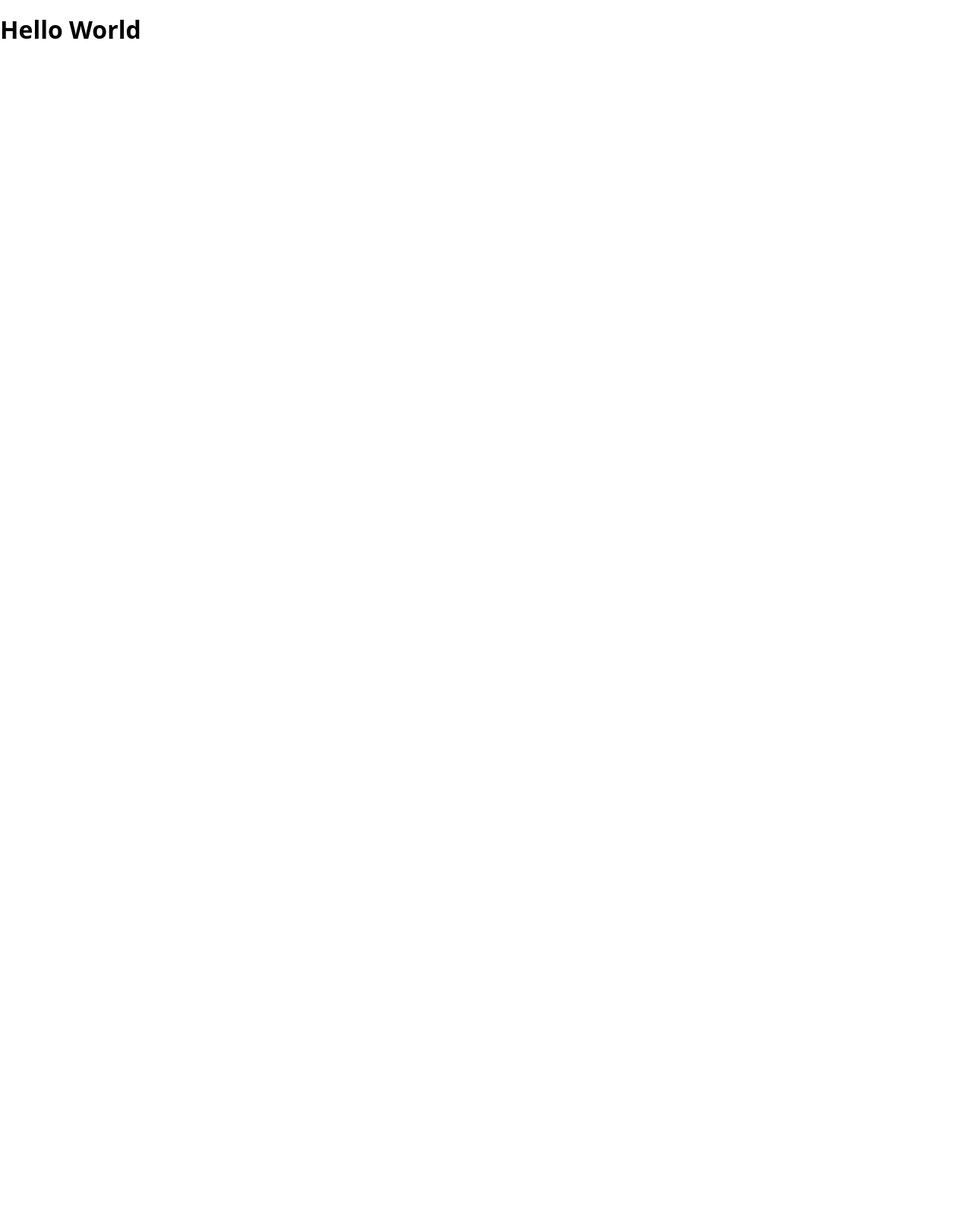
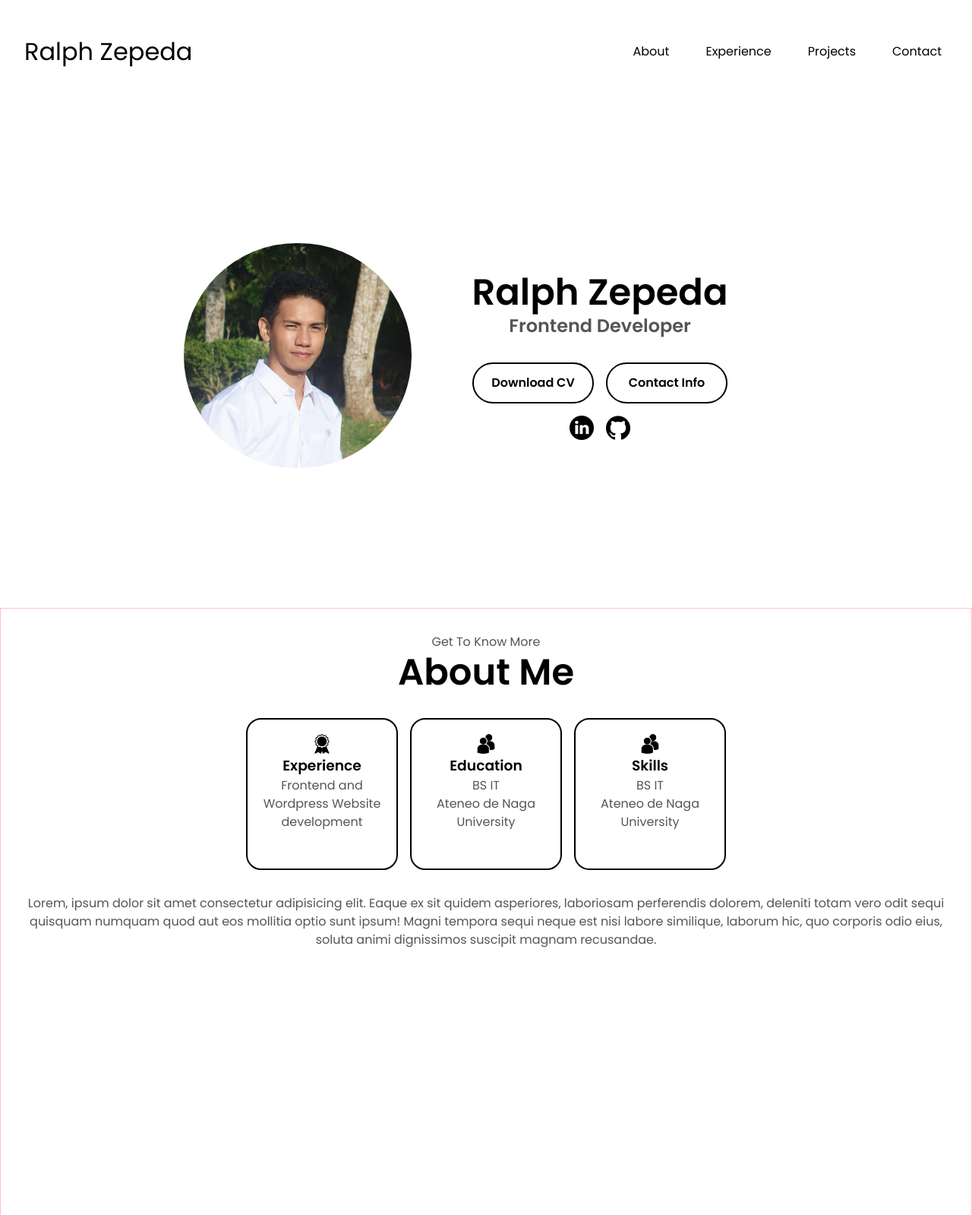
Before and after one commit to r-zepeda/portfolio, a website built with Vite: page index.html in a window 1280 px wide. Shown: the top 1599 px of the page at 76% size. Before the commit the page ends 800 px from the top, so only its background shows below. Built offline with nearby package versions, Linux system fonts and the light colour scheme.

Commit message:
Index, Added Multiple Css

```diff
--- a/index.html
+++ b/index.html
@@ -4,13 +4,110 @@
     <meta charset="UTF-8" />
     <link rel="icon" type="image/svg+xml" href="/vite.svg" />
     <meta name="viewport" content="width=device-width, initial-scale=1.0" />
+    <link rel="preconnect" href="https://fonts.googleapis.com">
+    <link rel="preconnect" href="https://fonts.gstatic.com" crossorigin>
+    <link href="https://fonts.googleapis.com/css2?family=Poppins:wght@300;400;500;600&display=swap" rel="stylesheet">
     <title>Ralph's Portfolio</title>
   </head>
   <body>
     <div id="app"></div>
-    <header>
-      <h1>Hello World</h1>
-    </header>
+    <nav id="desktop-nav">
+      <div class="nav-logo">Ralph Zepeda</div>
+      <div>
+        <ul class="nav-links">
+          <li><a href="#about" class="" id="">About</a></li>
+          <li><a href="#experience" class="" id="">Experience</a></li>
+          <li><a href="#projects" class="" id="">Projects</a></li>
+          <li><a href="#contact" class="" id="">Contact</a></li>
+        </ul>
+      </div>
+    </nav>
+
+    <nav id="mobile-nav">
+      <div class="nav-logo">Ralph Zepeda</div>
+      <div class="hamburger-menu">
+        <div class="hamburger-icon" onclick="toggleMenu()">
+          <span></span>
+          <span></span>
+          <span></span>
+        </div>
+        <div class="menu-links">
+          <li><a href="#about" class="" id="" onclick="toggleMenu()">About</a></li>
+          <li><a href="#experience" class="" id="" onclick="toggleMenu()">Experience</a></li>
+          <li><a href="#projects" class="" id="" onclick="toggleMenu()">Projects</a></li>
+          <li><a href="#contact" class="" id="" onclick="toggleMenu()">Contact</a></li>
+        </div>
+      </div>
+    </nav>
+
+
+    <section id="hero" class="hero-container">
+      <div class="picture-container">
+        <img src="./public/assets/images/profile.png" alt="Ralph's Profile Picture">
+      </div>
+      <div class="hero-details">
+        <h1 class="hero-name">Ralph Zepeda</h1>
+        <p class="hero-intro-2">Frontend Developer</p>
+        <div class="btn-container">
+          <button class="btn" onclick="window.open('./public/assets/files/cv.pdf')">Download CV</button>
+          <button class="btn" onclick="location.href='./#contact'">Contact Info</button>
+        </div>
+
+
+        <div class="socials-container">
+          <img src="./public/assets/images/linkedin.png" alt="" class="icon" onclick="location.href='https://www.linkedin.com/in/zepedaralph/'">
+          <img src="./public/assets/images/github.png" alt="" class="icon" onclick="location.href='https://github.com/r-zepeda'">
+        </div>
+      </div>
+
+    </section>
+
+
+    <section id="about">
+      <p class="about-text-1">Get To Know More</p>
+      <h1 class="about-title">About Me</h1>
+
+      <div class="about-cards-container">
+        <div class="about-card">
+          <img src="./public/assets/images/experience.png" alt="" class="icon">
+          <h3>Experience</h3>
+          <p>Frontend and Wordpress Website development</p>
+        </div>
+        <div class="about-card">
+          <img src="./public/assets/images/education.png" alt="" class="icon">
+          <h3>Education</h3>
+          <p>BS IT <br>Ateneo de Naga University</p>
+        </div>
+        <div class="about-card">
+          <img src="./public/assets/images/education.png" alt="" class="icon">
+          <h3>Skills</h3>
+          <p>BS IT <br>Ateneo de Naga University</p>
+        </div>
+      </div>
+      <div class="about-details">
+        <p>Lorem, ipsum dolor sit amet consectetur adipisicing elit. Eaque ex sit quidem asperiores, laboriosam perferendis dolorem, deleniti totam vero odit sequi quisquam numquam quod aut eos mollitia optio sunt ipsum! Magni tempora sequi neque est nisi labore similique, laborum hic, quo corporis odio eius, soluta animi dignissimos suscipit magnam recusandae.</p>
+      </div>
+    </section>
+
+
+    <section id="technologies">
+      <p class="about-text-1">My</p>
+      <h1 class="about-title">Experiences</h1>
+
+    </section>
+
+    <section id="technologies">
+      <p class="about-text-1">My</p>
+      <h1 class="about-title">Certifications</h1>
+
+    </section>
+
+    <section id="technologies">
+      <p class="about-text-1">Recent</p>
+      <h1 class="about-title">Projects</h1>
+
+    </section>
+    <script src="./src/scripts.js"></script>
     <script type="module" src="./src/main.js"></script>
   </body>
 </html>
--- /dev/null
+++ b/src/scripts.js
@@ -0,0 +1,7 @@
+
+function toggleMenu() {
+    const menu = document.querySelector(".menu-links")
+    const icon = document.querySelector(".hamburger-icon")
+    menu.classList.toggle('open')
+    icon.classList.toggle('open')
+}
--- /dev/null
+++ b/src/styles/about.css
@@ -0,0 +1,41 @@
+#about {
+    text-align: justify;
+    border: 1px solid pink;
+    position: relative;
+    display: flex;
+    flex-direction: column;
+    text-align: center;
+}
+
+.about-title {
+    font-size: 3rem;
+    margin-block-end: 2rem;
+}
+
+.about-cards-container {
+    width: 100%;
+    height: 200px;
+    display: flex;
+    justify-content: center;
+    gap: 1rem;
+}
+
+.about-card {
+    width: 200px;
+    height: 100%;
+    border: 2px solid black;
+    border-radius: 20px;
+}
+
+.about-details {
+    margin-block: 2rem;
+}
+
+.about-card {
+    padding: 1rem;
+    display: flex;
+    flex-direction: column;
+    align-items: center;
+    justify-content: flex-start;
+    text-align: center;
+}
--- /dev/null
+++ b/src/styles/desktop-navbar.css
@@ -0,0 +1,34 @@
+nav,
+.nav-links {
+    display: flex;
+}
+
+nav {
+    justify-content: space-between;
+    align-items: center;
+    height: var(--var-navheight);
+    padding: 2rem;
+}
+
+.nav-links {
+    list-style: none;
+    gap: 2rem;
+}
+
+.nav-links a {
+    width: auto;
+    height: auto;
+    padding-inline: 0.5rem;
+    border-radius: 10px;
+    transition: all 0.3s ease;
+}
+
+.nav-links a:hover {
+    color: var(--clr-white);
+    background-color: var(--clr-black);
+}
+
+.nav-logo {
+    font-size: 2rem;
+    cursor: default;
+}
--- /dev/null
+++ b/src/styles/hero.css
@@ -0,0 +1,62 @@
+#hero {
+    display: flex;
+    justify-content: center;
+    align-items: center;
+}
+
+.picture-container {
+    display: flex;
+    height: 300xp;
+    width: 300px;
+    margin: auto 0;
+    border-radius: 500px;
+    overflow: hidden;
+}
+.hero-details {
+    align-self: center;
+    text-align: center;
+    padding-inline: 5rem;
+}
+
+.hero-details p {
+    font-weight: 600;
+}
+
+.hero-intro-1 {
+    font-weight: 600;
+    text-align: center;
+}
+
+.hero-intro-1 {
+    font-size: 1.5rem;
+    margin-bottom: 0.5rem;
+}
+
+.hero-intro-2 {
+    font-size: 1.5rem;
+    /* margin-bottom: 0.5rem; */
+}
+
+.hero-name {
+    font-size: 3rem;
+    text-align: center;
+}
+
+.socials-container {
+    display: flex;
+    justify-content: center;
+    margin-top: 1rem;
+    gap: 1rem;
+}
+
+.icon {
+    cursor: pointer;
+    height: 2rem;
+}
+
+.btn-container {
+    display: flex;
+    justify-content: center;
+    margin-block-start: 2rem;
+    gap: 1rem;
+}
--- /dev/null
+++ b/src/styles/mediaquery.css
@@ -0,0 +1,18 @@
+
+
+@media (max-width: 768px) {
+    #desktop-nav {
+        display: none;
+    }
+    #mobile-nav {
+        display: flex;
+    }
+}
+
+@media (min-width: 1440px) {
+    section {
+        max-width: 1440px;
+        margin-left: auto;
+        margin-right: auto;
+    }
+}
--- /dev/null
+++ b/src/styles/mobile-navbar.css
@@ -0,0 +1,86 @@
+#mobile-nav {
+    display: none;
+}
+
+.hamburger-menu {
+    position: relative;
+    display: inline-block;
+}
+
+.hamburger-icon {
+    display: flex;
+    flex-direction: column;
+    justify-content: space-between;
+    height: 23px;
+    width: 30px;
+    cursor: pointer;
+}
+
+.hamburger-icon span {
+    width: 100%;
+    height: 2px;
+    background-color: var(--clr-black);
+    transition: all 0.3s ease;
+}
+
+.menu-links {
+    position: absolute;
+    top: 100%;
+    right: 0%;
+    background-color: var(--clr-white);
+    width: fit-content;
+    max-height: 0;
+    overflow: hidden;
+    transition: all 0.3s ease;
+}
+
+.menu-links a {
+    display: block;
+    margin-block-end: 1rem;
+    padding-inline: 1rem;
+    text-align: center;
+    font-size: 1.5rem;
+    color: var(--clr-black);
+    text-decoration: none;
+    transition: all 0.3s ease;
+    border-radius: 20px;
+    border: 1px solid black;
+    transition: all 0.3s ease;
+}
+
+.menu-links a:hover {
+    background-color: var(--clr-black);
+    color: var(--clr-white);
+}
+
+.menu-links a:first-child {
+    margin-block-start: 1rem;
+}
+
+.menu-links li {
+    list-style: none;
+}
+
+.menu-links.open {
+    max-height: 300px;
+}
+
+.hamburger-icon.open span:first-child {
+    transform: rotate(45deg) translate(10px, 5px);
+}
+
+.hamburger-icon.open span:nth-child(2) {
+    opacity: 0;
+}
+
+.hamburger-icon.open span:last-child {
+    transform: rotate(-45deg) translate(10px, -5px);
+}
+
+.hamburger-icon span:first-child {
+    opacity: 1;
+}
+
+.hamburger-icon span:first-child {
+    transform: none;
+}
--- a/src/styles/style.css
+++ b/src/styles/style.css
@@ -0,0 +1,53 @@
+:root {
+    --clr-slate: rgb(85, 85, 85);
+    --clr-white: rgb(255, 255, 255);
+    --clr-black: black;
+    --var-navheight: 17vh;
+}
+
+* {
+    margin: 0;
+    padding: 0;
+    line-height: calc(1em + 0.5rem);
+}
+
+body {
+    font-family: 'Poppins', sans-serif;
+}
+
+html {
+    scroll-behavior: smooth;
+}
+
+img,
+picture,
+video,
+canvas,
+svg {
+    display: block;
+    max-width: 100%;
+    user-select: none;
+}
+
+p {
+    color: var(--clr-slate);
+}
+
+a {
+    color: var(--clr-black);
+    text-decoration: none;
+}
+
+#hero {
+    padding: 2rem;
+    height: calc(100vh - var(--var-navheight));
+    box-sizing: border-box;
+    min-height: fit-content;
+}
+
+section {
+    padding: 2rem;
+    height: 100vh;
+    box-sizing: border-box;
+    min-height: fit-content;
+}
--- /dev/null
+++ b/src/styles/techs.css
@@ -0,0 +1,8 @@
+#technologies {
+    text-align: justify;
+    border: 1px solid pink;
+    position: relative;
+    display: flex;
+    flex-direction: column;
+    text-align: center;
+}
--- /dev/null
+++ b/src/styles/utils.css
@@ -0,0 +1,16 @@
+.btn {
+    font-weight: 600;
+    transition: all 0.3s ease;
+    padding: 1rem;
+    width: 10rem;
+    border-radius: 2rem;
+    border: 2px solid var(--clr-black);
+    background-color: var(--clr-white);
+    transition: all 0.3s ease;
+}
+
+.btn:hover {
+    background-color: var(--clr-black);
+    color: var(--clr-white);
+    cursor: pointer;
+}
```
Also changed, not shown: src/main.js (+8 -0 lines), public/assets/images/arrow.png (added), public/assets/images/education.png (added), public/assets/images/experience.png (added), public/assets/images/github.png (added), public/assets/images/linkedin.png (added), public/assets/images/profile.png (added), 1 other file.
